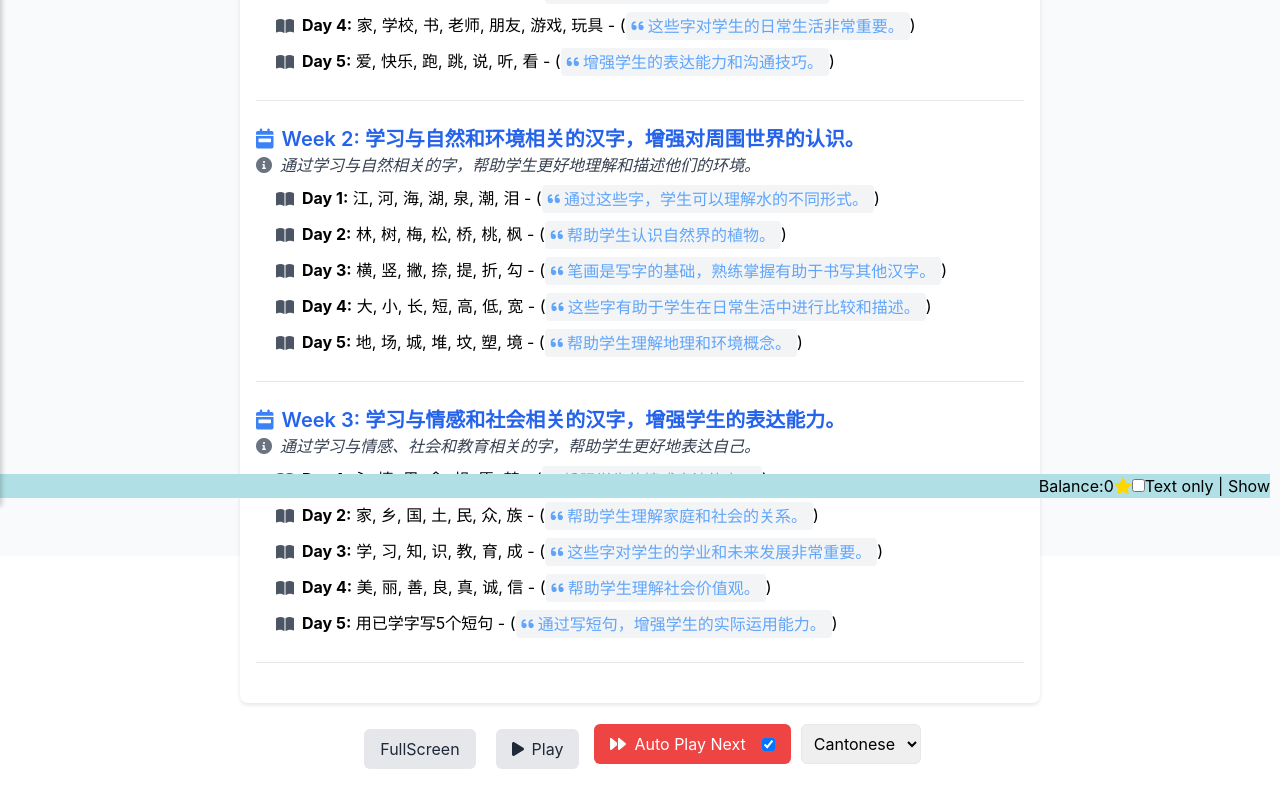
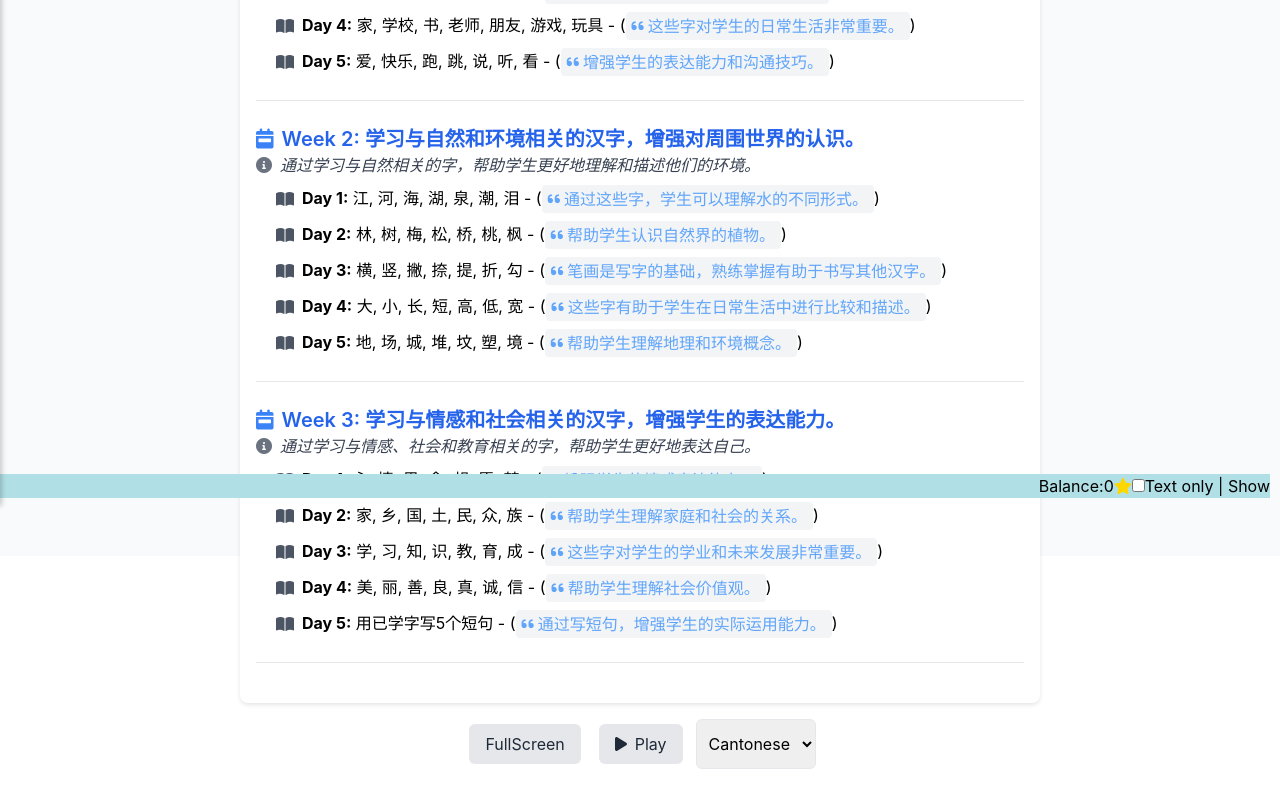
Before and after one commit to SMLOG/drawlearing, a React (Create React App) app: page /#/weekplan/1 in a window 1280 px wide. Shown: the part 294-1089 px from the top of the page. Built offline with nearby package versions, Linux system fonts and the light colour scheme.

Commit message:
need fix

```diff
--- a/src/WorkTrackWeekPlan.js
+++ b/src/WorkTrackWeekPlan.js
@@ -544,7 +544,7 @@ const startPlay = async () => {
           margin: fullScreen ? '0' : '0 auto',
           background: fullScreen ? 'rgba(0, 0, 0, 0.5)' : 'transparent', // optional: dim background
           zIndex: fullScreen ? 1000 : 'auto',
-          overflowY: fullScreen ? 'auto' : 'visible', // optional: allow scrolling if content is tall
+          display: fullScreen ? 'none' : '', // optional: allow scrolling if content is tall
         }}
       >
         <WeekPlanContainer className="week-plan-container bg-white shadow-md rounded-lg p-6">
@@ -580,7 +580,7 @@ const startPlay = async () => {
           ))}
         </WeekPlanContainer>
         <div className="flex justify-center items-center mb-4">
-          <CollapsibleItemsContainer direction="w" className="flex flex-wrap gap-2">
+          <div direction="w" className="flex flex-wrap gap-2">
             <Button onClick={handleFullScreen}>
               <span>FullScreen</span>
             </Button>
@@ -594,16 +594,7 @@ const startPlay = async () => {
                 <span>{button.label}</span>
               </Button>
             ))}
-            <CheckboxLabel selected={autoPlayNext}>
-              <FontAwesomeIcon icon={faForward} />
-              <span>Auto Play Next</span>
-              <input
-                type="checkbox"
-                checked={autoPlayNext}
-                onChange={() => setAutoPlayNext(!autoPlayNext)}
-                className="ml-2"
-              />
-            </CheckboxLabel>
+
             <select
               onChange={(e) => setSelectedLanguage(e.target.value)}
               value={selectedLanguage}
@@ -612,7 +603,7 @@ const startPlay = async () => {
               <option value="Cantonese">Cantonese</option>
               <option value="zh">Mandarin</option>
             </select>
-          </CollapsibleItemsContainer>
+          </div>
         </div>
       </div>
       {word && (
@@ -621,7 +612,7 @@ const startPlay = async () => {
           <div >
             <ScreenBox className="flex-col-reverse">
               <div className="w-full flex justify-center">
-                <div className="min-h-[500px] min-w-[500px] mb-4" style={{ width: '500px', height: '500px' }}>
+                <div className="min-h-[500px] min-w-[500px] mb-8" style={{ width: '500px', height: '500px' }}>
                   <svg
                     viewBox={`0 0 ${word.viewBoxWidth} 100`}
                     className="max-h-full max-w-[350px] min-w-[300px] border border-gray-300 rounded-md border-black"
```
